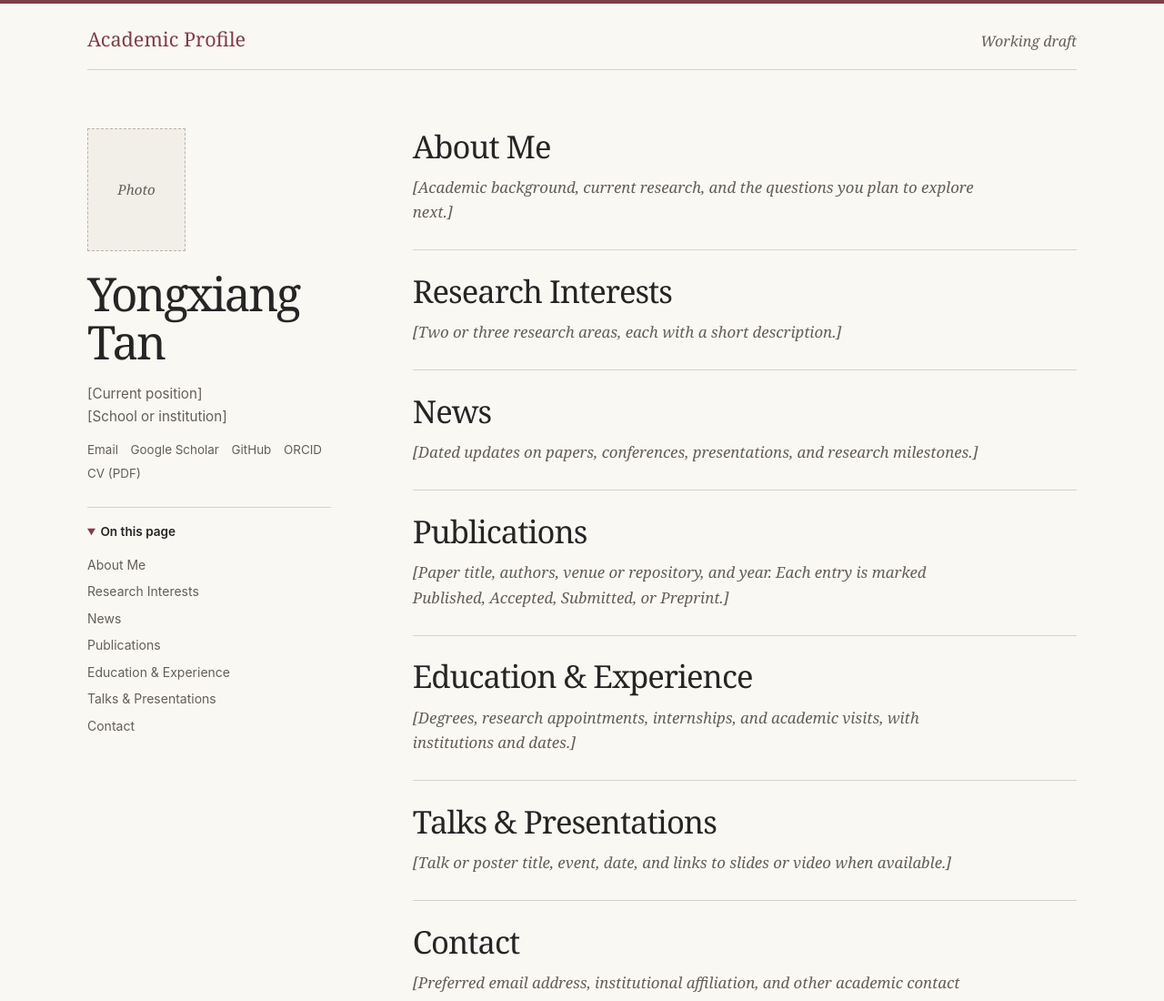
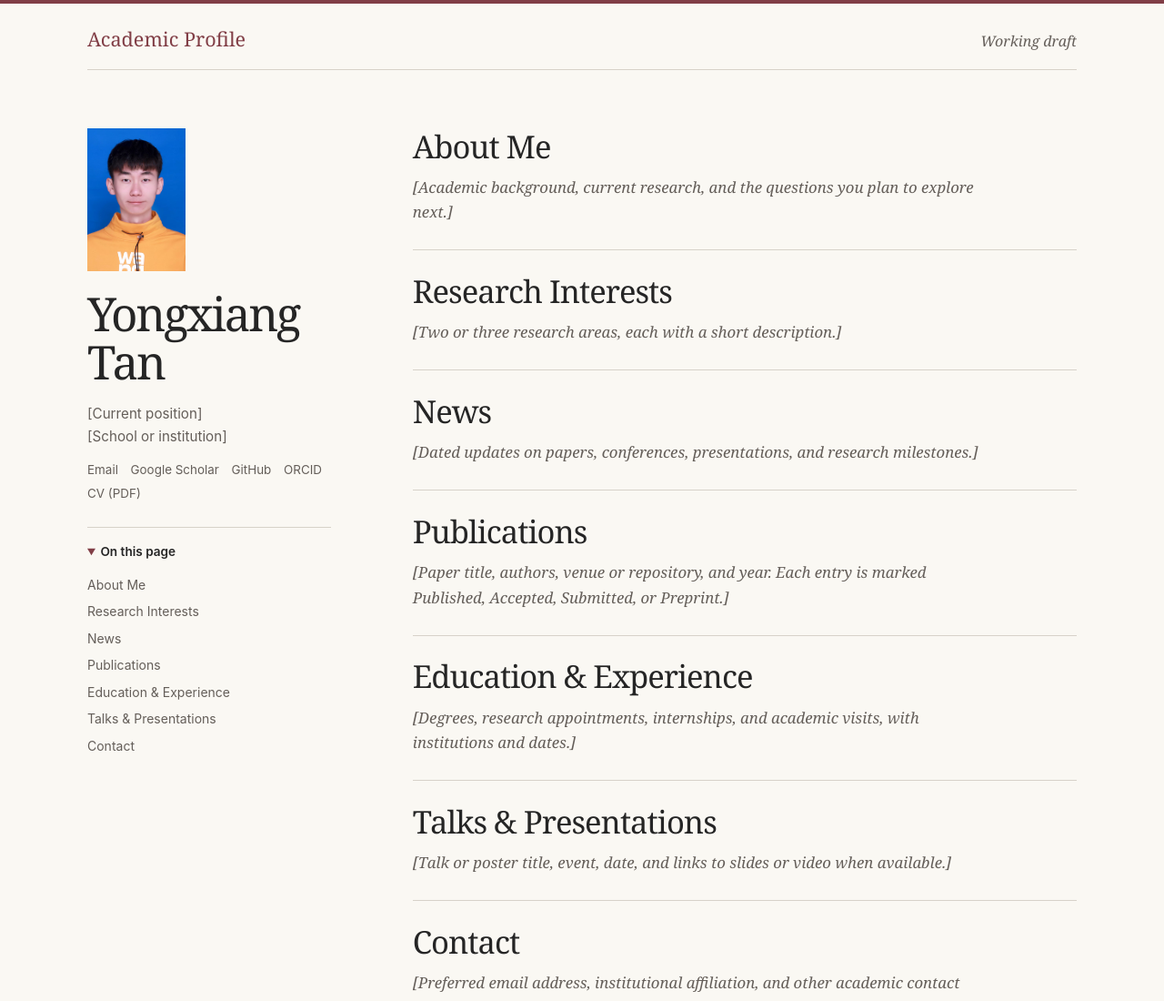
Before and after one commit to yxtan-xjtu/yxtan-xjtu.github.io, a plain HTML site: page index.html in a window 1280 px wide. Shown: the top 1100 px of the page at 91% size. Drawn offline with Linux system fonts and the light colour scheme.

Commit message:
Add portrait to the academic profile

```diff
--- a/index.html
+++ b/index.html
@@ -15,7 +15,7 @@
 
   <div class="layout">
     <aside class="profile" id="profile" aria-label="Profile">
-      <div class="portrait-placeholder draft-field" aria-label="Profile photo placeholder">Photo</div>
+      <img class="portrait" src="assets/yongxiang-tan.jpg" width="990" height="1440" alt="Yongxiang Tan">
       <h1 class="name">Yongxiang Tan</h1>
       <p class="affiliation draft-field">[Current position]<br>[School or institution]</p>
       <!-- Replace each text label with its link only when the address or PDF is available. -->
--- a/style.css
+++ b/style.css
@@ -56,19 +56,12 @@ a:hover { text-decoration-thickness: .12em; }
   padding-block: clamp(2.5rem, 5vw, 4rem) 4rem;
 }
 .profile, main { min-width: 0; }
-.portrait, .portrait-placeholder {
+.portrait {
   display: block;
   width: 6.75rem;
-  aspect-ratio: 4 / 5;
-  object-fit: cover;
+  max-width: 100%;
+  height: auto;
   margin-bottom: 1.25rem;
-}
-.portrait-placeholder {
-  display: grid;
-  place-items: center;
-  border: 1px dashed #bcb2a8;
-  background: #f2efe8;
-  font: italic .95rem/1.2 var(--serif);
 }
 .name {
   margin: 0;
@@ -132,7 +125,7 @@ footer { padding-block: 1.25rem; color: var(--muted); font-size: .875rem; }
 @media (max-width: 44rem) {
   .layout { grid-template-columns: minmax(0, 1fr); padding-block: 1.75rem 3rem; gap: 2rem; }
   .masthead { padding-block: 1rem .8rem; }
-  .portrait, .portrait-placeholder { width: 5rem; margin-bottom: 1rem; }
+  .portrait { width: 5rem; margin-bottom: 1rem; }
   .section-nav { padding-block: .7rem; border-bottom: 1px solid var(--rule); }
   .section-nav ul { display: grid; grid-template-columns: repeat(auto-fit, minmax(min(100%, 11rem), 1fr)); column-gap: .8rem; }
   .section-nav summary { padding-block: .3rem; }
```
Also changed, not shown: assets/yongxiang-tan.jpg (added).
